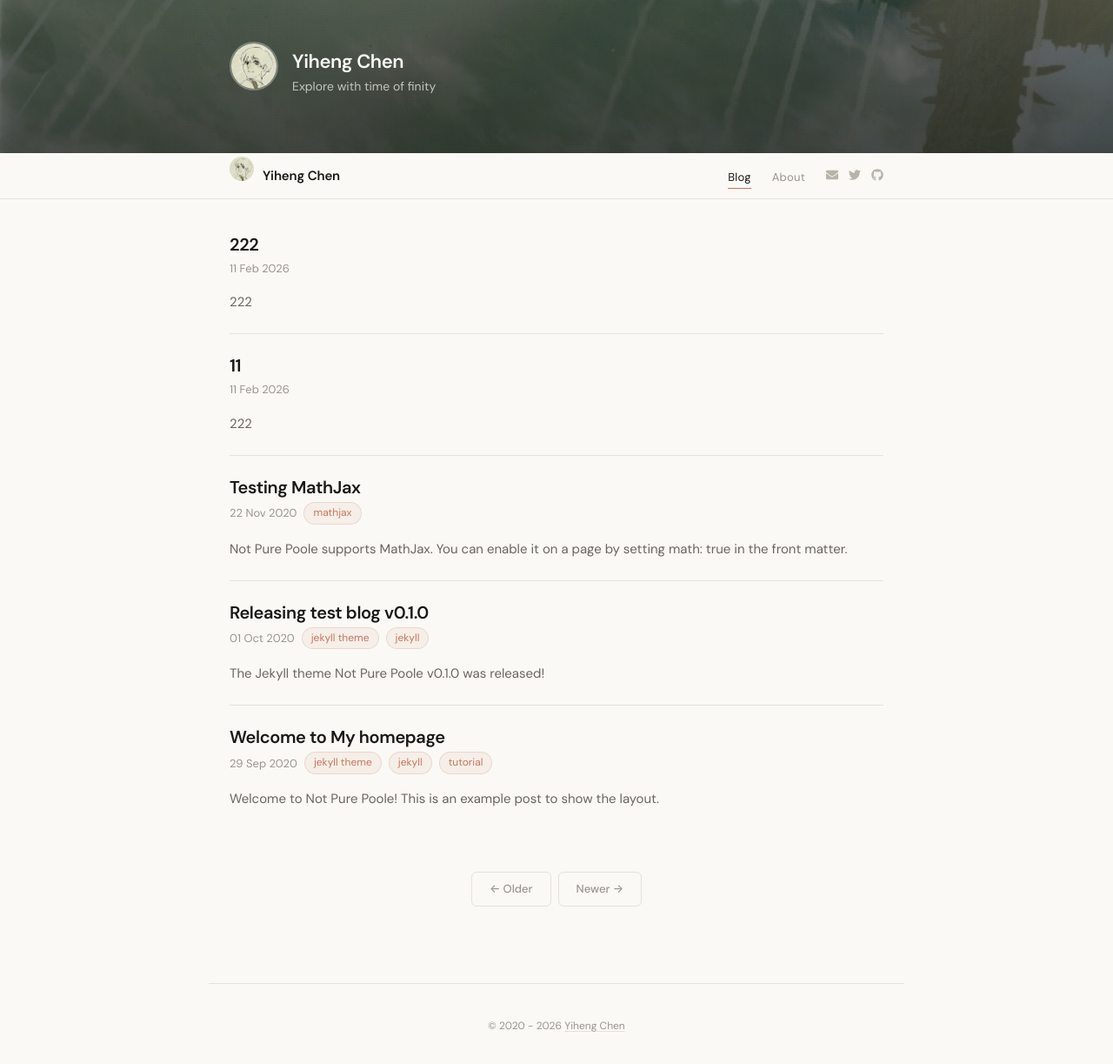
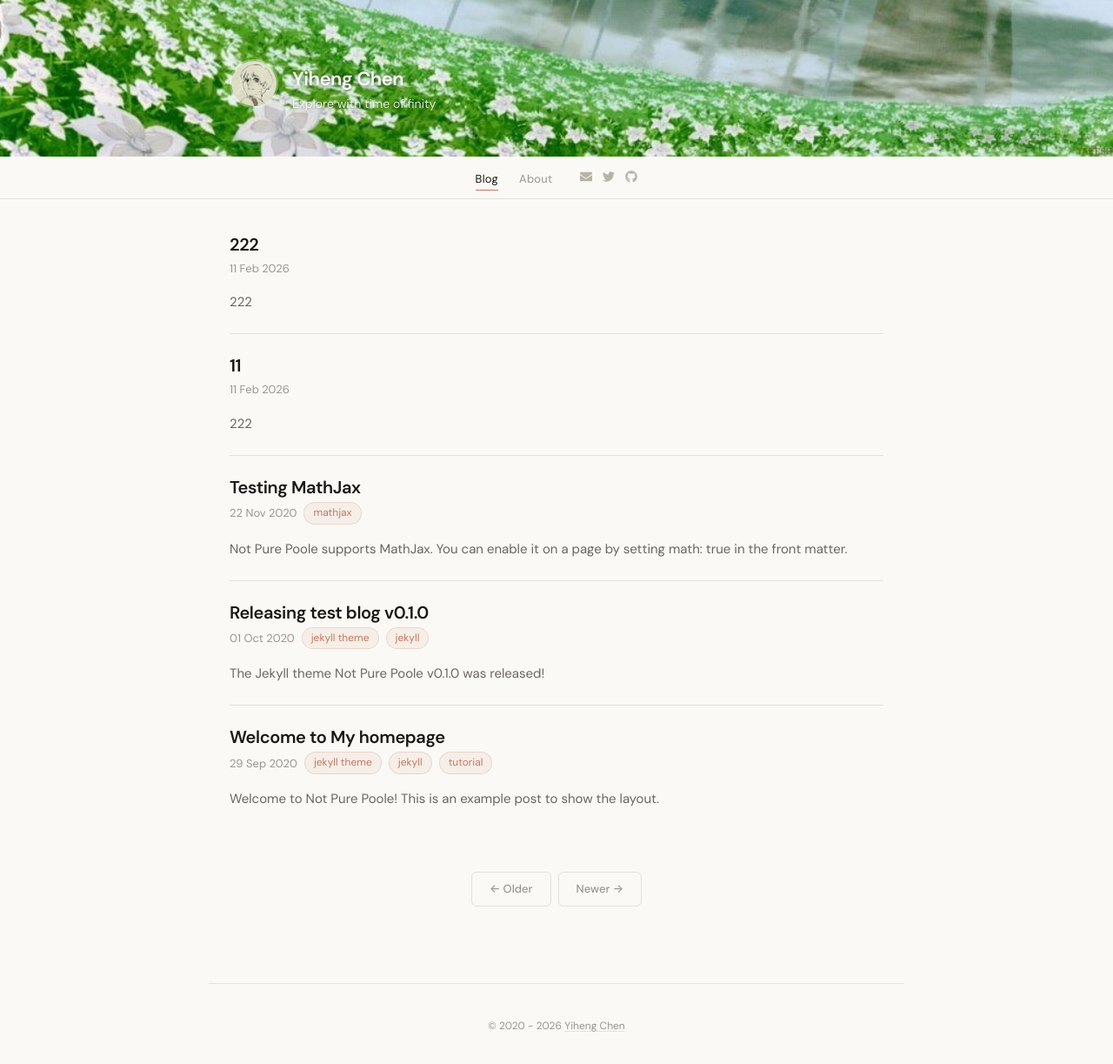
Before and after one commit to yihenc/yihenc.github.io, a Jekyll site: the page built from index.html, in a window 1280 px wide and 1223 px high. Shown: the whole window at 87% size. Built offline with Jekyll 4.4.1, drawn with Linux system fonts in a browser that asks for light colours; nearby versions of some CDN libraries; the list of posts is cut into pages by our own code.

Commit message:
fix: vivid hero wallpaper (bottom crop, no overlay) and remove nav duplicate identity

```diff
--- a/_layouts/default.html
+++ b/_layouts/default.html
@@ -36,18 +36,6 @@
       <!-- Navigation -->
       <nav class="site-nav">
         <div class="site-nav-inner">
-          <a href="{{ "/" | relative_url }}" class="site-nav-brand">
-            {% if site.avatar -%}
-              {%- if site.avatar contains "://" -%}
-                {%- assign avatar_nav = site.avatar -%}
-              {%- else -%}
-                {%- assign avatar_nav = site.avatar | relative_url -%}
-              {%- endif -%}
-              <img src="{{ avatar_nav }}" class="site-nav-avatar" alt="{{ site.author.name }}">
-            {%- endif %}
-            {{ site.title }}
-          </a>
-          <div style="display:flex;align-items:center;gap:1.5rem;">
           {%- if site.data.navigation -%}
           <ul class="site-nav-links">
             {%- for nav in site.data.navigation -%}
@@ -66,7 +54,6 @@
             {%- endfor %}
           </div>
           {%- endif %}
-          </div>
         </div>
       </nav>
 
--- a/_sass/_layout.scss
+++ b/_sass/_layout.scss
@@ -6,22 +6,12 @@
   min-height: 100vh;
 }
 
-// Hero section with subtle wallpaper
+// Hero section — show bottom part of wallpaper (flower field), vivid colors
 .site-hero {
   position: relative;
   overflow: hidden;
-  background: center / cover no-repeat;
-
-  &::after {
-    content: '';
-    position: absolute;
-    inset: 0;
-    background: linear-gradient(
-      to bottom,
-      rgba(26, 24, 22, 0.55) 0%,
-      rgba(26, 24, 22, 0.7) 100%
-    );
-  }
+  background: bottom / cover no-repeat;
+  height: 180px;
 }
 
 .site-hero-inner {
@@ -29,8 +19,11 @@
   z-index: 1;
   max-width: var(--content-wide);
   margin: 0 auto;
-  padding: 3rem 1.5rem 2.5rem;
+  padding: 2rem 1.5rem 1.5rem;
   color: #faf9f5;
+  display: flex;
+  align-items: flex-end;
+  height: 100%;
 }
 
 // Top navigation bar
@@ -50,26 +43,14 @@
   padding: 0 1.5rem;
   display: flex;
   align-items: center;
-  justify-content: space-between;
-  height: 52px;
+  justify-content: center;
+  gap: 2rem;
+  height: 48px;
 }
 
+// Nav brand hidden on homepage (hero already shows identity)
 .site-nav-brand {
-  display: flex;
-  align-items: center;
-  gap: 0.625rem;
-  text-decoration: none;
-  color: var(--heading-color);
-  font-weight: 600;
-  font-size: 0.9375rem;
-  letter-spacing: -0.01em;
-}
-
-.site-nav-avatar {
-  width: 28px;
-  height: 28px;
-  border-radius: 50%;
-  object-fit: cover;
+  display: none;
 }
 
 .site-nav-links {
--- a/_sass/_sidebar.scss
+++ b/_sass/_sidebar.scss
@@ -24,12 +24,14 @@
   color: inherit;
   letter-spacing: -0.02em;
   line-height: 1.3;
+  text-shadow: 0 1px 4px rgba(0, 0, 0, 0.4);
 }
 
 .hero-text p {
   font-size: 0.875rem;
   margin: 0.125rem 0 0;
-  opacity: 0.7;
+  opacity: 0.85;
+  text-shadow: 0 1px 3px rgba(0, 0, 0, 0.35);
 }
 
 // Legacy classes — keep for compatibility but hide
```
Also changed, not shown: CLAUDE.md (added, +57 -0 lines). Lines whose indentation alone changed are shown as unchanged.
